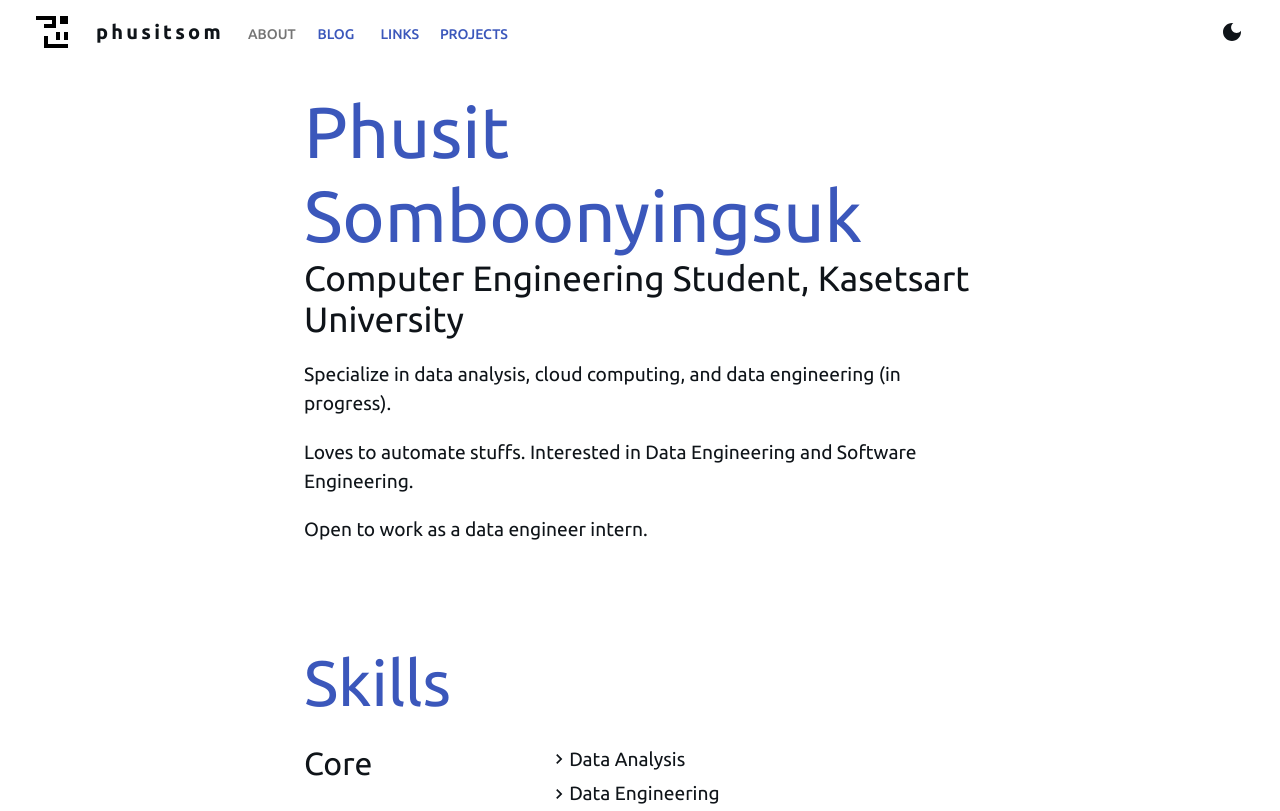
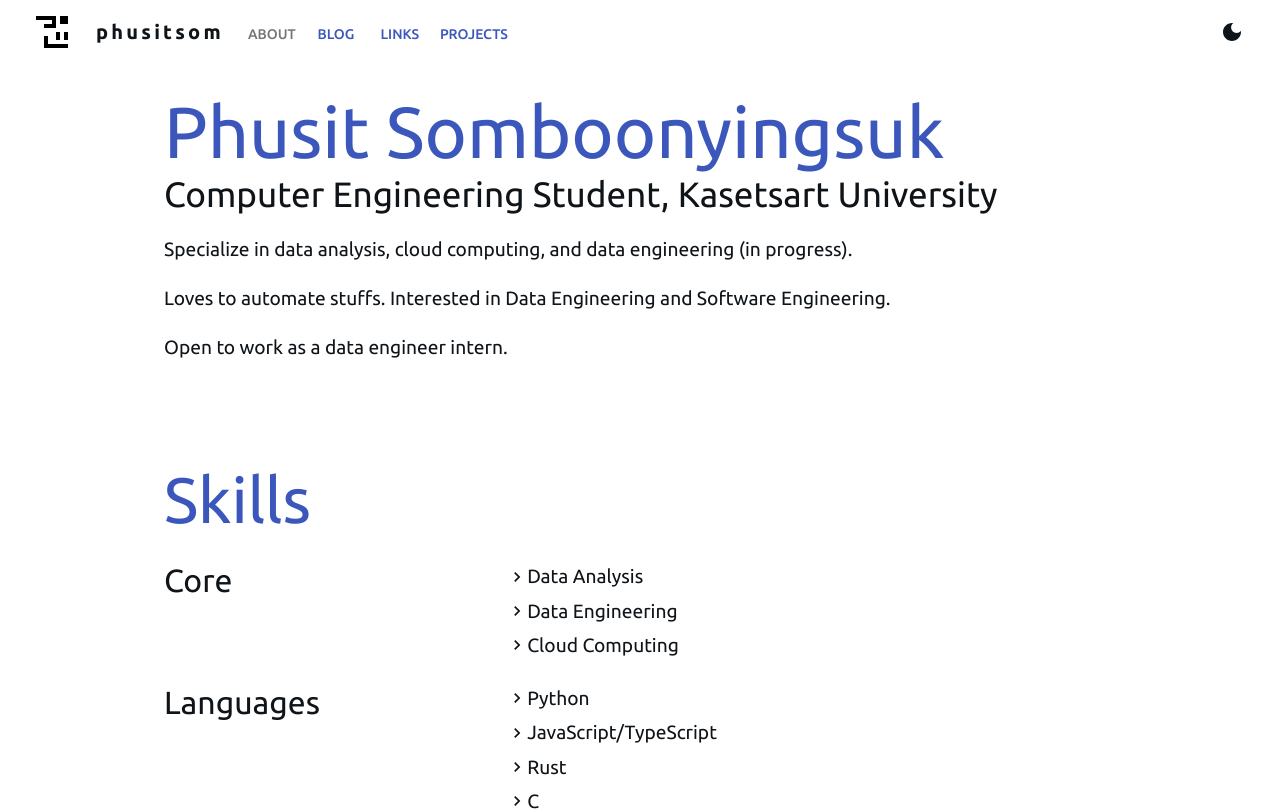
Before and after one commit to lazykern/me.kazylab.xyz, a Next.js app: page / in a window 1280 px wide. Shown: the top 811 px of the page. Built offline with nearby package versions, Linux system fonts and the light colour scheme.

Commit message:
Update styles

```diff
--- a/src/components/Layout.tsx
+++ b/src/components/Layout.tsx
@@ -25,7 +25,7 @@ const Layout = ({ children }: { children: React.ReactNode }) => {
             sx={{
               marginTop: { xs: "0px", md: "64px" },
               marginBottom: { xs: "56px", md: "0px" },
-              maxWidth: "720px",
+              maxWidth: "1000px",
               marginX: "auto",
             }}
           >
--- a/src/styles/notion.css
+++ b/src/styles/notion.css
@@ -75,7 +75,7 @@
   --fg-color-0: var(--fg-color);
   --fg-color-1: var(--fg-color);
   --fg-color-2: var(--fg-color);
-  --fg-color-3: var(--fg-color);
+  --fg-color-3: rgb(161 161 161);
   --fg-color-4: var(--fg-color);
   --fg-color-5: rgba(255, 255, 255, 0.7);
   --fg-color-6: #fff;
@@ -1208,7 +1208,6 @@ svg.notion-page-icon {
 
 .notion-collection-view-type-title {
   white-space: nowrap;
-  overflow: hidden;
   text-overflow: ellipsis;
   color: var(--fg-color);
 }
```
